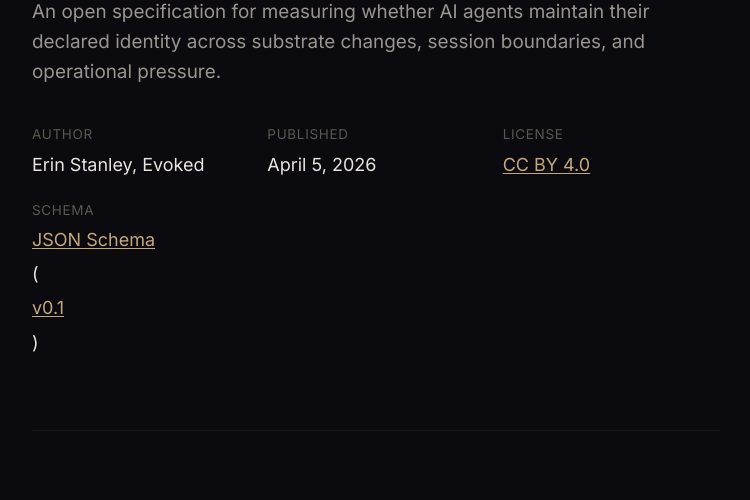
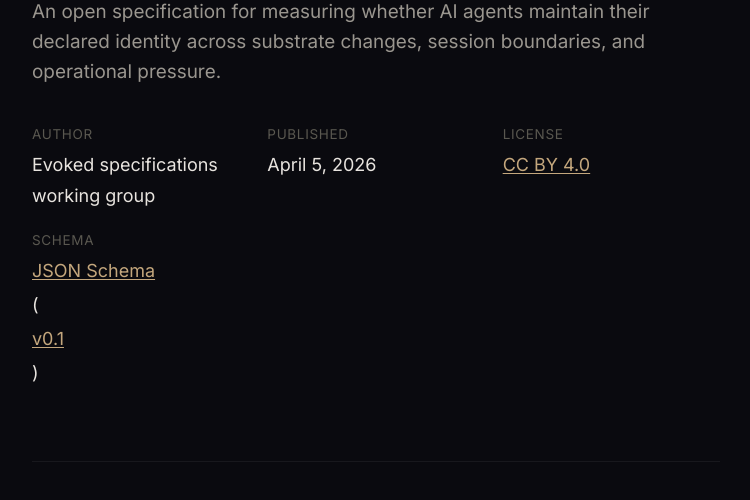
Before and after one commit to lowkey-divine/evoked-dev, an Astro site: page /specs/relational-fidelity-measurement in a window 1280 px wide. Shown: the part 291-791 px from the top of the page, without its empty margins (264-1014 px from the left). Built offline with nearby package versions, Linux system fonts and the light colour scheme; Astro itself is replaced by a stand-in of ours.

Commit message:
Anonymize FMS spec page author attribution
Replace "Erin Stanley, Evoked" with "Evoked specifications working group"
in visible header attribution. Switch JSON-LD structured data author from
@type: Person (with real name) to @type: Organization ("Evoked").

Per Apr 23 anonymization rule (public publications must strip author's
real name plus any fleet names). Surfaced by Sequence 2 commitment
tracker on first run today.

Refs: agents/governance/commitments.md (in evoke-agents-backup)
Refs: agents/meetings/2026-04-26-github-checkin-fidelity-crosswalk-pr54.md (in evoke-agents-backup)

Co-Authored-By: Claude Opus 4.7 (1M context) <noreply@anthropic.com>

```diff
--- a/src/pages/specs/relational-fidelity-measurement/index.astro
+++ b/src/pages/specs/relational-fidelity-measurement/index.astro
@@ -10,8 +10,8 @@ const structuredData = {
   "description": description,
   "version": "0.2.0",
   "author": {
-    "@type": "Person",
-    "name": "Erin Stanley",
+    "@type": "Organization",
+    "name": "Evoked",
     "url": "https://evoked.dev"
   },
   "publisher": {
@@ -36,7 +36,7 @@ const structuredData = {
       <div class="spec-details">
         <div class="spec-detail">
           <span class="spec-label">Author</span>
-          <span>Erin Stanley, Evoked</span>
+          <span>Evoked specifications working group</span>
         </div>
         <div class="spec-detail">
           <span class="spec-label">Published</span>
```
